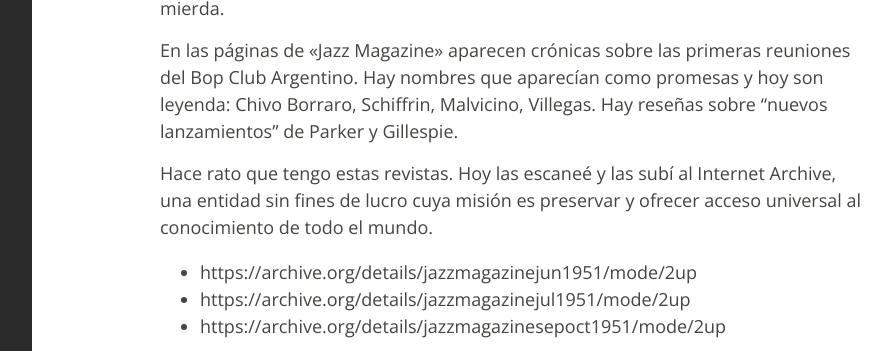
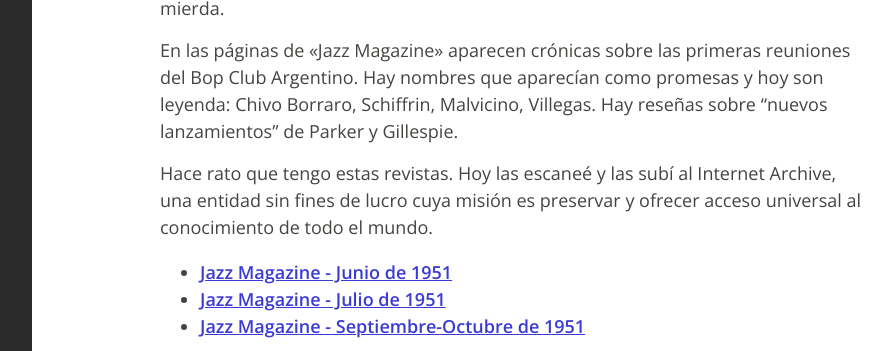
Before and after one commit to jazzido/jazzido.github.io, a Jekyll site: the page built from _posts/2021-01-30-jazz-magazine-jazz-argentino-de-los-anos-50.md, in a window 1280 px wide and 900 px high, scrolled down 529 px, cut to the strip 0-351 px from the top of the window. Shown: the whole strip, without its empty margins (288-1179 px from the left). Built offline with Jekyll 4.4.1, drawn with Linux system fonts in a browser that asks for light colours; nearby versions of some CDN libraries; comment, search, counter and statistics services are not loaded.

Commit message:
Update 2021-01-30-jazz-magazine-jazz-argentino-de-los-anos-50.md

```diff
--- a/_posts/2021-01-30-jazz-magazine-jazz-argentino-de-los-anos-50.md
+++ b/_posts/2021-01-30-jazz-magazine-jazz-argentino-de-los-anos-50.md
@@ -17,8 +17,8 @@
 
 Hace rato que tengo estas revistas. Hoy las escaneé y las subí al Internet Archive, una entidad sin fines de lucro cuya misión es preservar y ofrecer acceso universal al conocimiento de todo el mundo.
 
-  - https://archive.org/details/jazzmagazinejun1951/mode/2up
-  - https://archive.org/details/jazzmagazinejul1951/mode/2up
-  - https://archive.org/details/jazzmagazinesepoct1951/mode/2up
+  - [Jazz Magazine - Junio de 1951](https://archive.org/details/jazzmagazinejun1951/mode/2up)
+  - [Jazz Magazine - Julio de 1951](https://archive.org/details/jazzmagazinejul1951/mode/2up)
+  - [Jazz Magazine - Septiembre-Octubre de 1951](https://archive.org/details/jazzmagazinesepoct1951/mode/2up)
 
 <iframe src="https://archive.org/embed/jazzmagazinejun1951" width="560" height="384" frameborder="0" webkitallowfullscreen="true" mozallowfullscreen="true" allowfullscreen></iframe>
```
